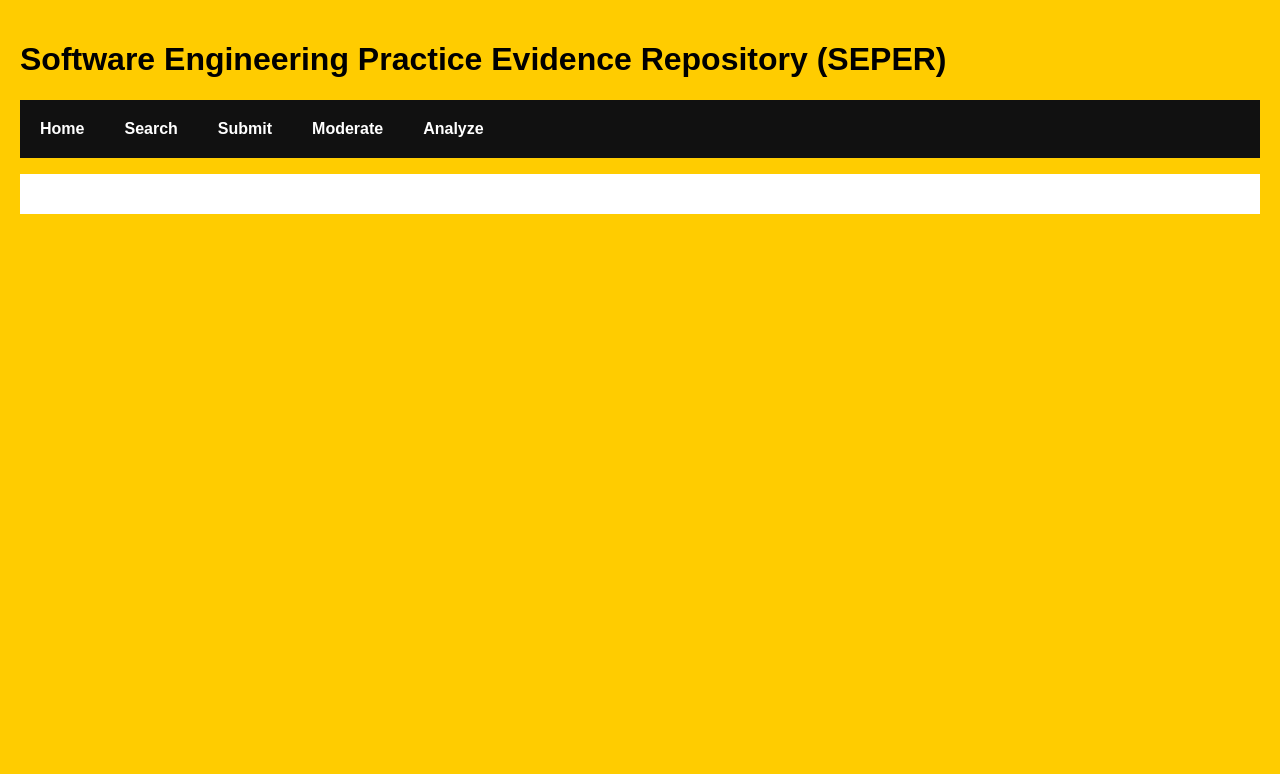
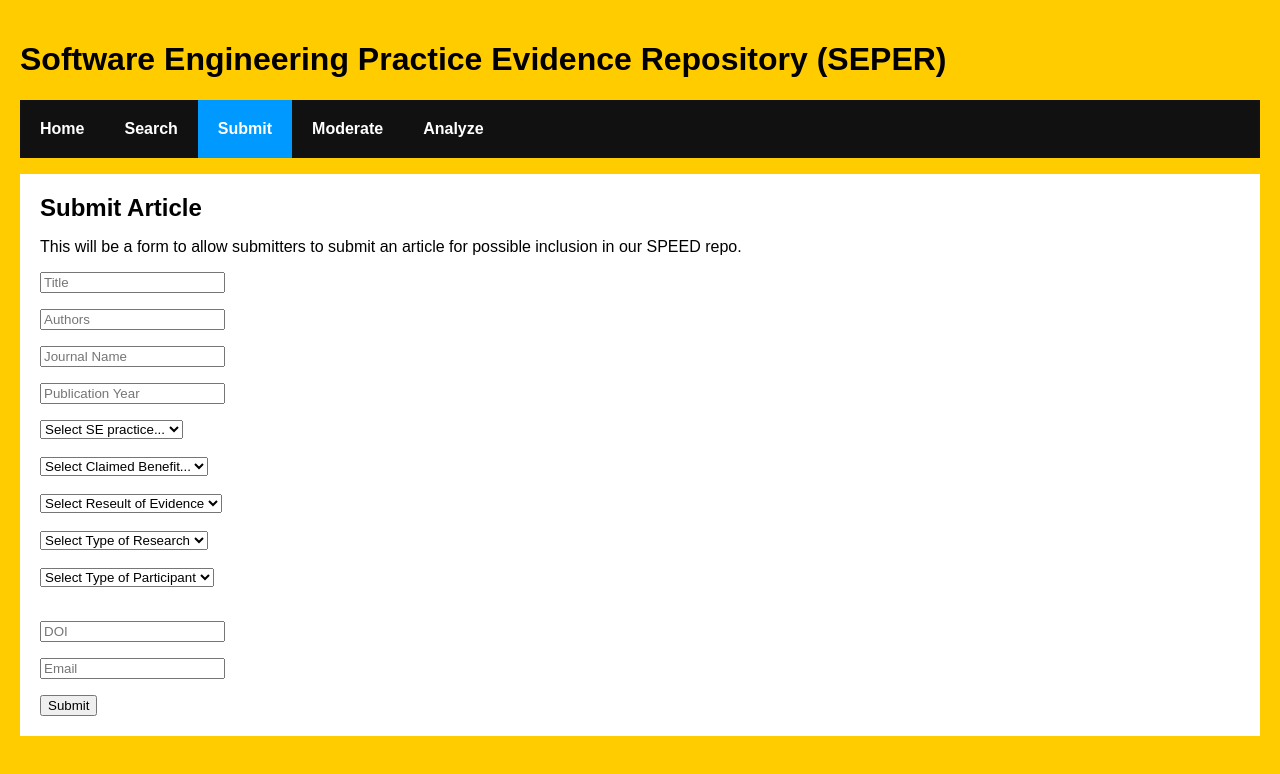
Before and after one commit to Prince197666/Stream-10_Group-3, a React (Create React App) app in the folder frontend/: page /SubmitArticle in a window 1280 px wide. Shown: the top 774 px of the page. Built offline with nearby package versions, Linux system fonts and the light colour scheme.

Commit message:
Created Submit Form

```diff
--- a/frontend/src/App.jsx
+++ b/frontend/src/App.jsx
@@ -5,6 +5,7 @@ import {
 import Home from './pages/Home';
 import Moderate from './pages/Moderate';
 import ModeratorForm from './pages/ModeratorForm';
+import SubmitArticle from './pages/SubmitArticle';
 
 function App() {
   return (
@@ -14,13 +15,14 @@ function App() {
         <ul className="header">
           <li><NavLink to="/">Home</NavLink></li>
           <li><NavLink to="/">Search</NavLink></li>
-          <li><NavLink to="/">Submit</NavLink></li>
+          <li><NavLink to="/SubmitArticle">Submit</NavLink></li>
           <li><NavLink to="/Moderate">Moderate</NavLink></li>
           <li><NavLink to="/">Analyze</NavLink></li>
         </ul>
         <div className="content">
           <Routes>
             <Route exact path="/" element={<Home />} />
+            <Route exact path="/SubmitArticle" element={<SubmitArticle />} />
             <Route exact path="/Moderate" element={<Moderate />} />
             <Route path="/show-article/:id" element={<ModeratorForm />} />
           </Routes>
--- /dev/null
+++ b/frontend/src/components/SubmissionForm.jsx
@@ -0,0 +1,65 @@
+import React, { useState } from 'react';
+import { useForm } from 'react-hook-form';
+
+function SubmissionForm() {
+  const { register, handleSubmit } = useForm();
+  const [result, setResult] = useState('');
+  const onSubmit = (data) => setResult(JSON.stringify(data));
+  return (
+    <form onSubmit={handleSubmit(onSubmit)}>
+
+      <input {...register('title')} placeholder="Title" />
+      <p><input {...register('authors')} placeholder="Authors" /></p>
+      <p><input {...register('journal_name')} placeholder="Journal Name" /></p>
+      <p><input {...register('year_of_publication')} placeholder="Publication Year" /></p>
+
+      <select {...register('sepractice')}>
+        <option value="">Select SE practice...</option>
+        <option value="TDD">TDD</option>
+        <option value="Mob Programming">Mob Programming</option>
+      </select>
+      <br />
+      <br />
+      <select {...register('claimed_benefit')}>
+        <option value="">Select Claimed Benefit...</option>
+        <option value="Code Quality">Code Quality</option>
+        <option value="Improvement">Improvement</option>
+        <option value="Product Quality">Product Quality</option>
+        <option value="Against">Against</option>
+        <option value="Team Satisfaction">Team Satisfaction</option>
+      </select>
+      <br />
+      <br />
+      <select {...register('result_of_evidence')}>
+        <option value="">Select Reseult of Evidence</option>
+        <option value="Strong">Strong</option>
+        <option value="Weak">Weak</option>
+        <option value="Support">Support</option>
+        <option value="Against">Against</option>
+      </select>
+      <br />
+      <br />
+      <select {...register('type_of_research')}>
+        <option value="">Select Type of Research</option>
+        <option value="Case Study">Case Study</option>
+        <option value="Experiment">Experiment</option>
+      </select>
+      <br />
+      <br />
+      <select {...register('type_of_participant')}>
+        <option value="">Select Type of Participant</option>
+        <option value="Student">Student</option>
+        <option value="Practitioner">Practitioner</option>
+      </select>
+      <br />
+      <br />
+      <p><input {...register('doi')} placeholder="DOI" /></p>
+
+      <p><input {...register('submitter_email')} placeholder="Email" /></p>
+      <p>{result}</p>
+      <input type="submit" />
+    </form>
+  );
+}
+
+export default SubmissionForm;
--- /dev/null
+++ b/frontend/src/pages/SubmitArticle.jsx
@@ -0,0 +1,19 @@
+import React from 'react';
+
+// eslint-disable-next-line import/extensions
+import SubmissionForm from '../components/SubmissionForm.jsx';
+
+function SubmitArticle() {
+  return (
+    <div>
+      <h2>Submit Article</h2>
+      <p>
+        This will be a form to allow submitters to submit an article for possible
+        inclusion in our SPEED repo.
+      </p>
+      <SubmissionForm />
+    </div>
+  );
+}
+
+export default SubmitArticle;
```
